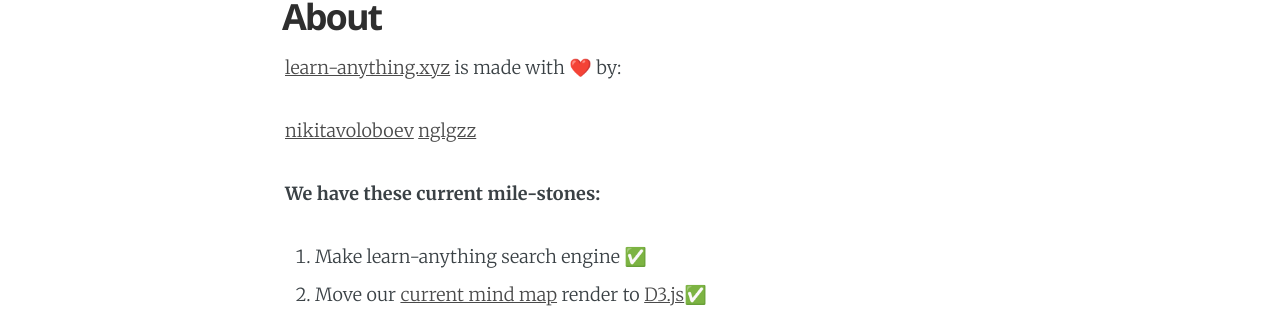
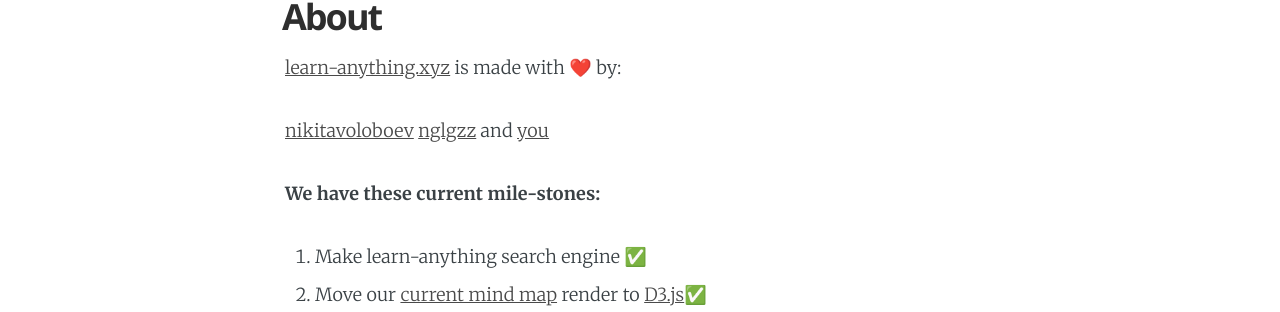
Before and after one commit to jeffreyyoung/learn-anything.github.io, a Jekyll site: the page built from about.md, in a window 1280 px wide. Shown: the part 152-464 px from the top of the page. Built offline with Jekyll 4.4.1, drawn with Linux system fonts in a browser that asks for light colours.

Commit message:
:sparkles:

```diff
--- a/about.md
+++ b/about.md
@@ -7,6 +7,7 @@
 
 [nikitavoloboev](https://github.com/nikitavoloboev)
 [nglgzz](https://github.com/nglgzz)
+and [you](https://github.com/nikitavoloboev/learn-anything/graphs/contributors)
 
 **We have these current mile-stones:**
 
```
